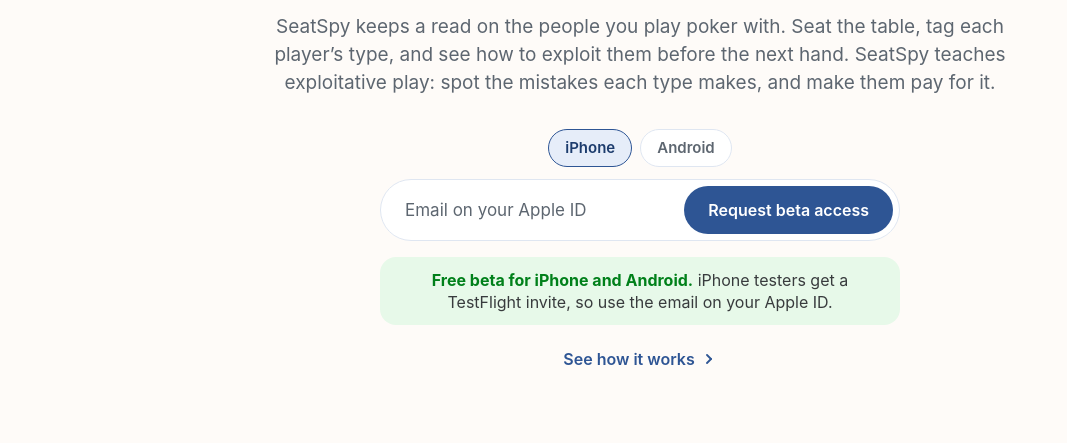
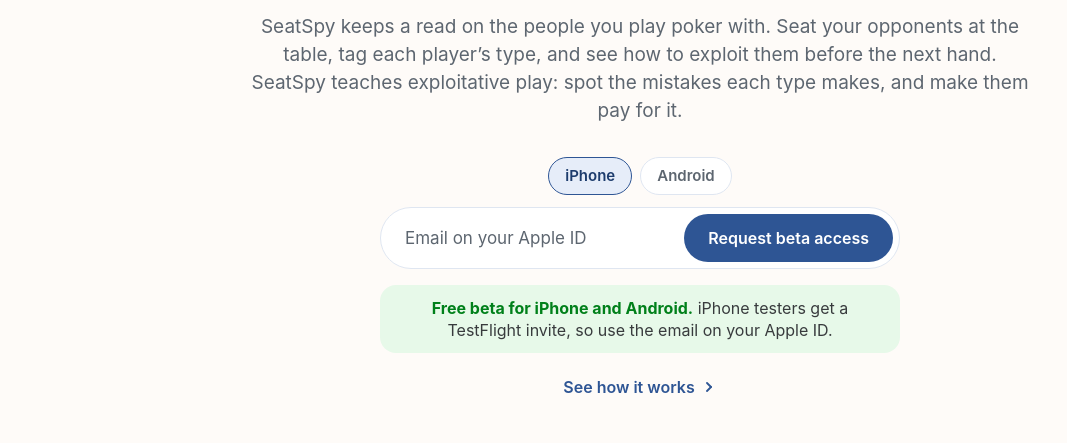
Before and after one commit to nickg819/seatspy, a plain HTML site: page docs/index.html in a window 1280 px wide. Shown: the part 328-771 px from the top of the page, without its empty margins (0-1067 px from the left). Drawn offline with Linux system fonts and the light colour scheme.

Commit message:
Home page: seat your opponents at the table

```diff
--- a/docs/index.html
+++ b/docs/index.html
@@ -27,7 +27,7 @@
     <span class="t-stagger-line t-stagger-line--1">Learn to Exploit</span>
     <span class="t-stagger-line t-stagger-line--2">Any Player</span>
   </h1>
-  <p class="lede t-stagger-line t-stagger-line--3">SeatSpy keeps a read on the people you play poker with. Seat the table, tag each player’s type, and see how to exploit them before the next hand. SeatSpy teaches exploitative play: spot the mistakes each type makes, and make them pay for it.</p>
+  <p class="lede t-stagger-line t-stagger-line--3">SeatSpy keeps a read on the people you play poker with. Seat your opponents at the table, tag each player’s type, and see how to exploit them before the next hand. SeatSpy teaches exploitative play: spot the mistakes each type makes, and make them pay for it.</p>
   <div class="request t-stagger-line t-stagger-line--4" id="request">
   <form class="beta" action="https://formspree.io/f/mzeebnqj" method="POST">
     <fieldset class="beta-phone">
```
